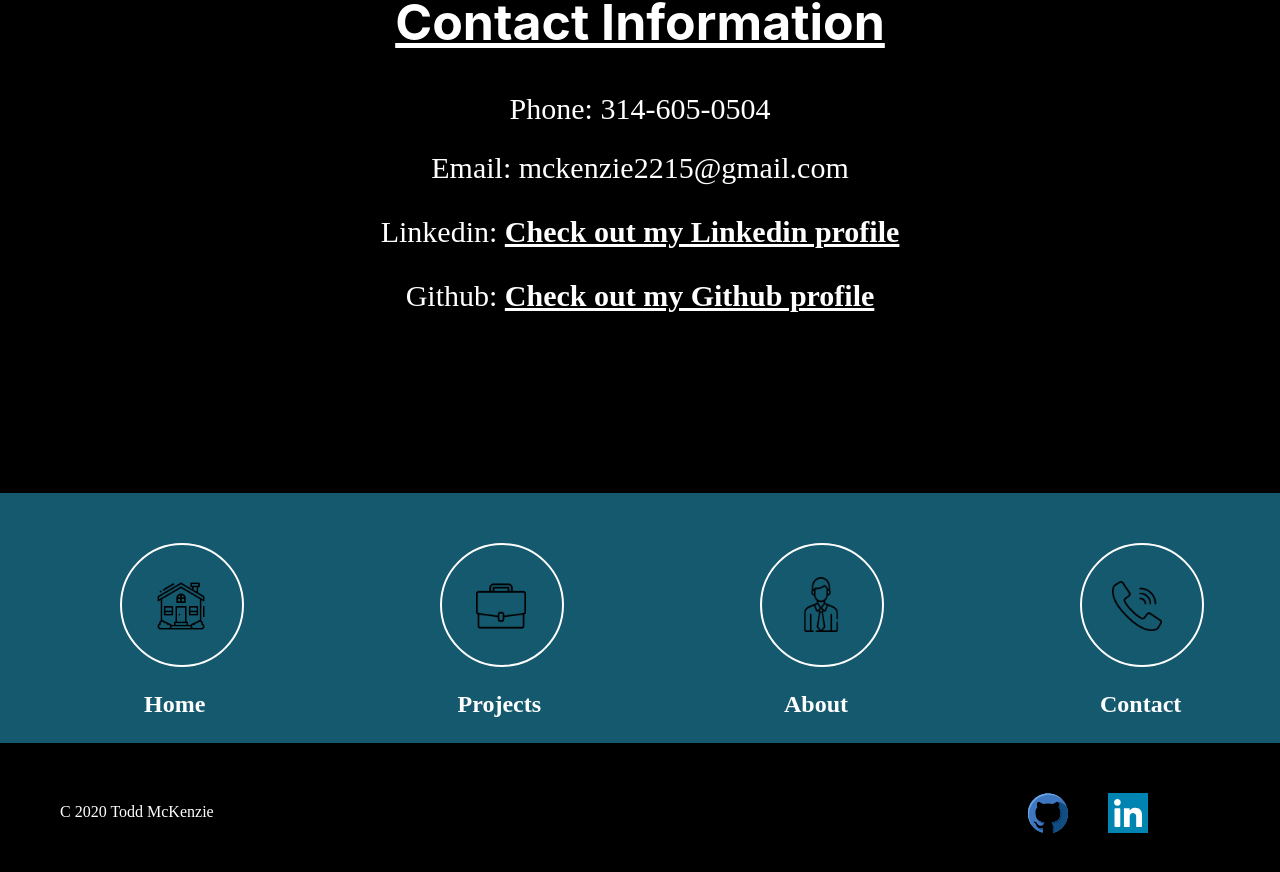
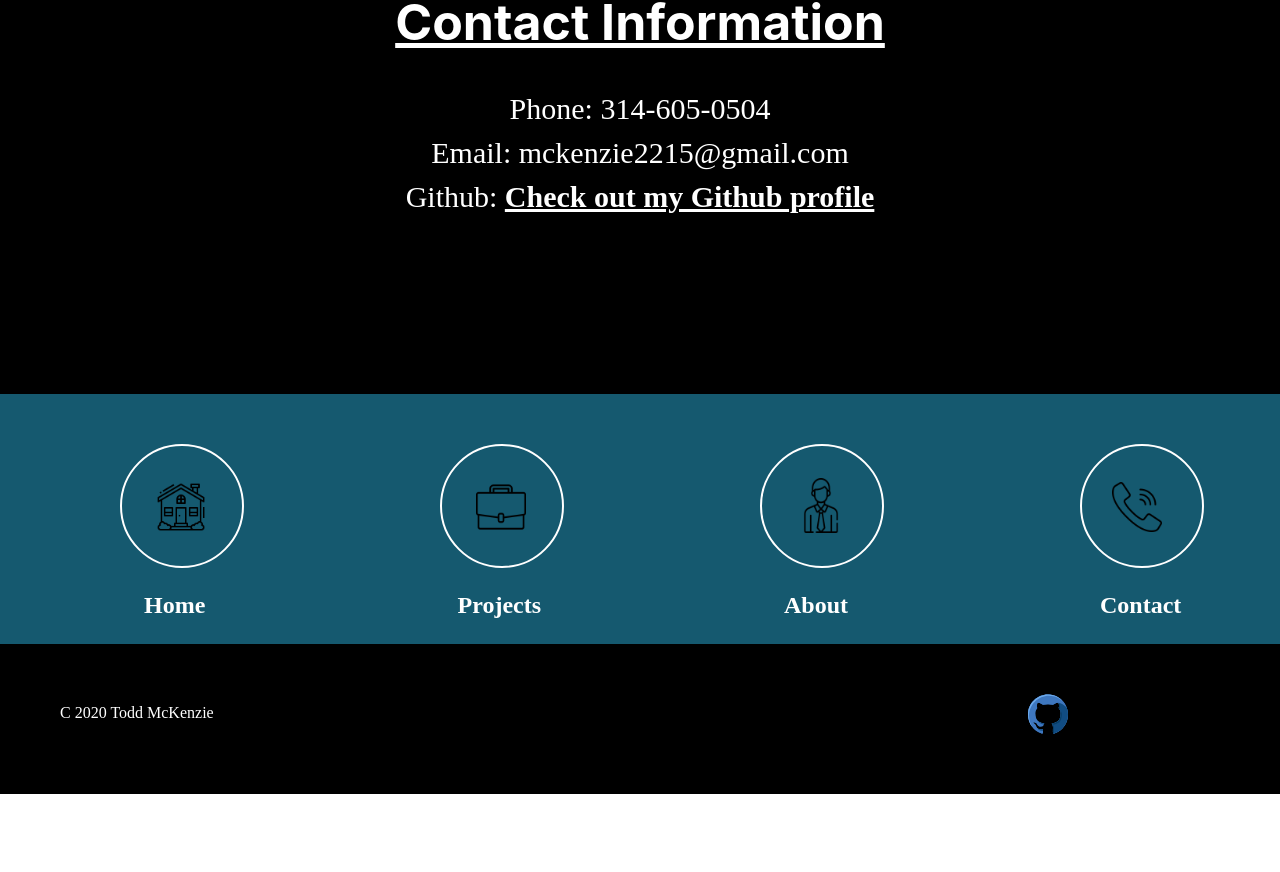
Before and after one commit to toddmckenzie/Portfolio, a React (Create React App) app in the folder port/: page /contact in a window 1280 px wide. Shown: the part 1128-2000 px from the top of the page. After the commit the page ends 1922 px from the top, so only its background shows below. Built offline with nearby package versions, Linux system fonts and the light colour scheme.

Commit message:
removed linkedin from portfolio

```diff
--- a/port/src/components/contact.css
+++ b/port/src/components/contact.css
@@ -9,13 +9,14 @@
     font-size: 30px;
     margin: 0 auto;
     color: white;
-    margin-bottom: 25px;
+    margin-bottom: 10px;
 }
 
 .email {
     font-size: 30px;
     margin: 0 auto;
     color: white;
+    margin-bottom: 10px;
 }
 
 
--- a/port/src/components/contact.js
+++ b/port/src/components/contact.js
@@ -15,7 +15,6 @@ const Contact = () => {
             <div className="contact-box">
                 <p className="phone">Phone: 314-605-0504</p>
                 <p className="email">Email: mckenzie2215@gmail.com</p>
-                <p className="linkedin">Linkedin: <a className="social" target="_blank" href="https://www.linkedin.com/in/todd-mckenzie" >Check out my Linkedin profile</a></p>
                 <p className="github">Github: <a className="social" target="_blank" href="https://github.com/toddmckenzie">Check out my Github profile</a></p>
             </div>
         </div>
--- a/port/src/components/footer.js
+++ b/port/src/components/footer.js
@@ -10,9 +10,6 @@ const Footer = () => {
             <a href="https://github.com/toddmckenzie" target="_blank">
                 <img src={github} className="icons" />
             </a>
-            <a href="https://www.linkedin.com/in/todd-mckenzie-0431a7141/" target="_blank">
-                <img src={linkedin} className="icons"/>
-            </a>
         </div>
     )
 }
```
